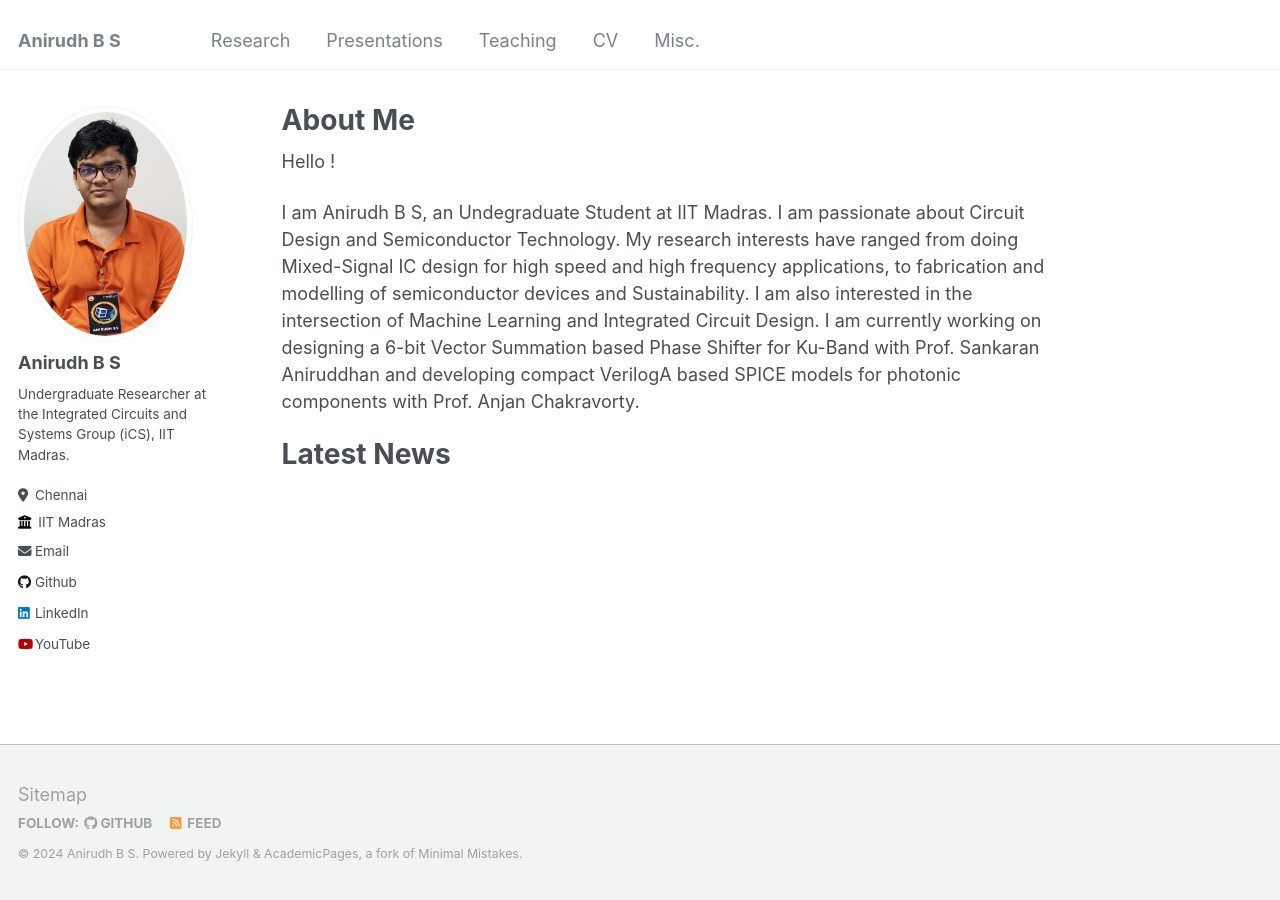
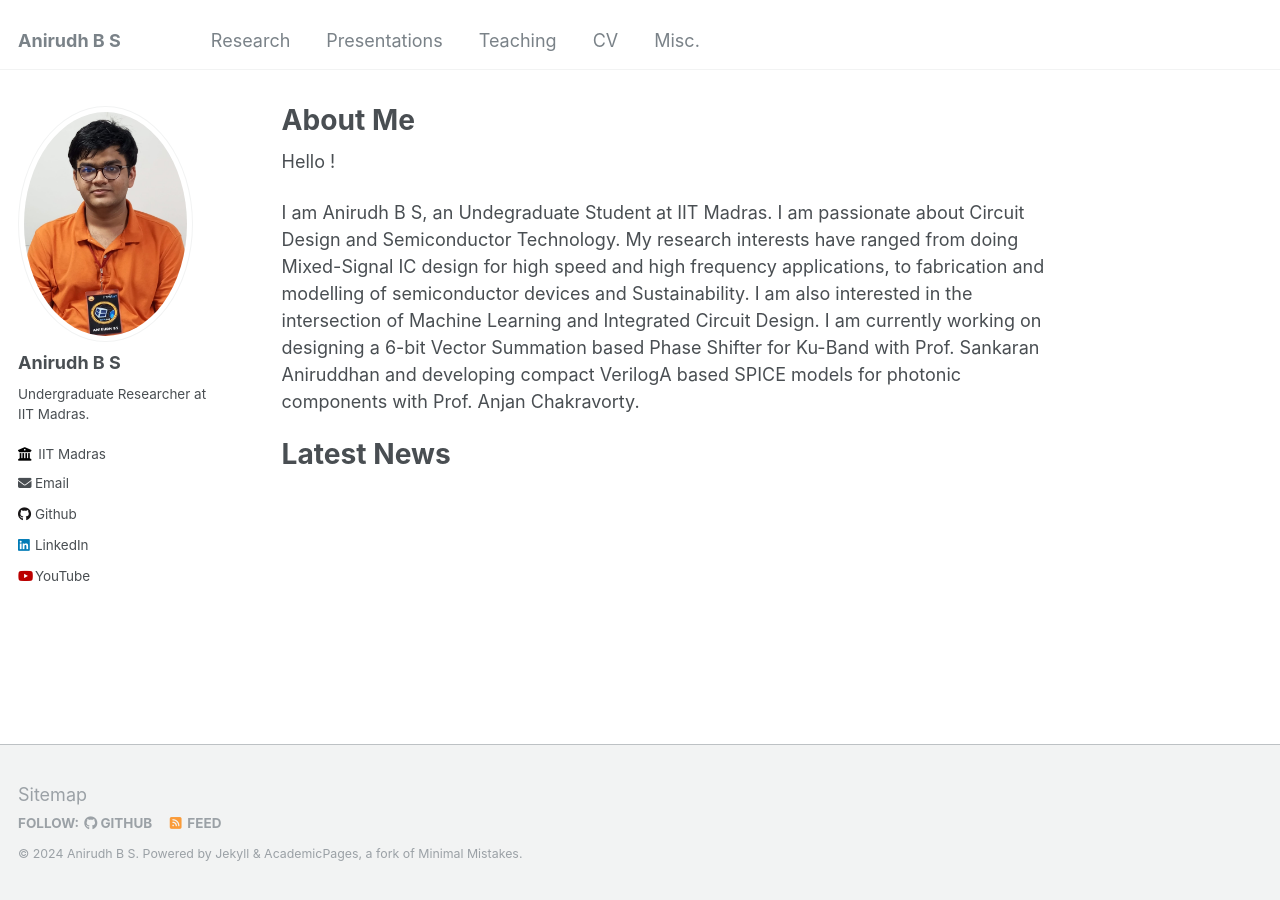
Before and after one commit to ANIRUDHBS1/ANIRUDHBS1.github.io, a Jekyll site: the page built from _pages/about.md, in a window 1280 px wide. Built offline with Jekyll 4.4.1, drawn with Linux system fonts in a browser that asks for light colours.

Commit message:
Update _config.yml

```diff
--- a/_config.yml
+++ b/_config.yml
@@ -24,8 +24,8 @@ author:
   avatar           : "BSA.jpeg"
   name             : "Anirudh B S"
   pronouns         : # example: "she/her"
-  bio              : "Undergraduate Researcher at the Integrated Circuits and Systems Group (iCS), IIT Madras."
-  location         : "Chennai"
+  bio              : "Undergraduate Researcher at IIT Madras."
+  #location         : "Chennai"
   employer         : "IIT Madras"
   uri              : # URL
   email            : "bsanirudh1@gmail.com"
```
